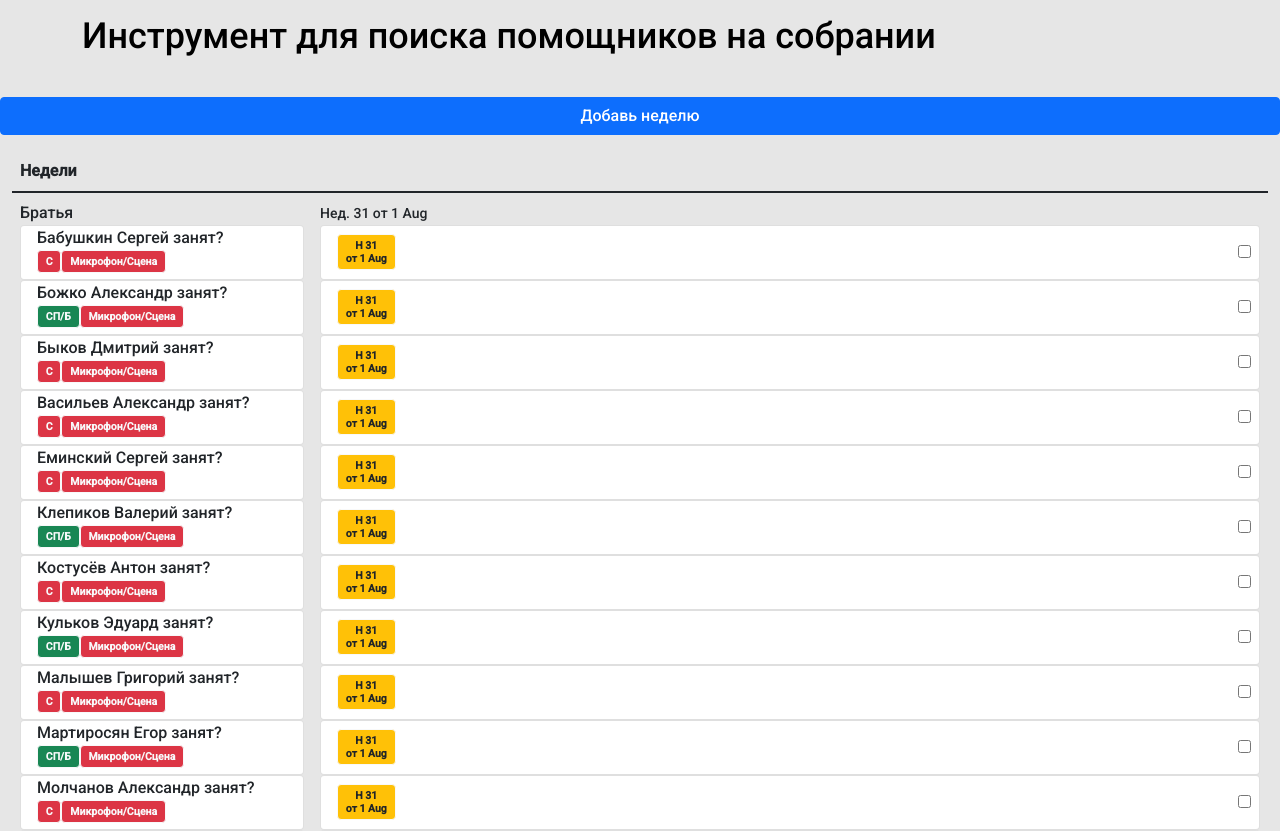
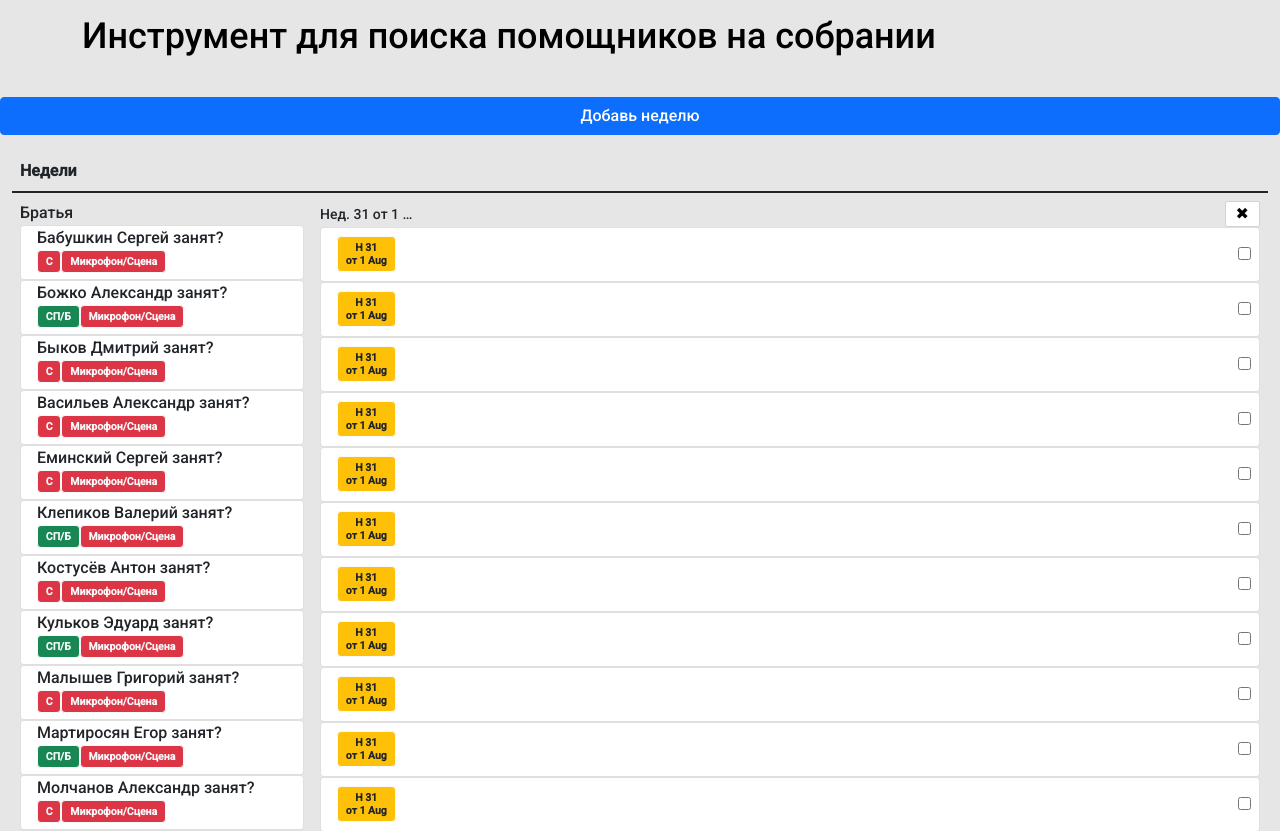
Before and after one commit to ErikEgl/sorting-with-table-react, a React (Create React App) app: page / in a window 1280 px wide. Both pictures are taken after a click on the button "Добавь неделю". Built offline with nearby package versions, Linux system fonts and the light colour scheme.

Commit message:
delete functionality

```diff
--- a/src/components/Cards/CheckboxCard/CheckboxCard.scss
+++ b/src/components/Cards/CheckboxCard/CheckboxCard.scss
@@ -23,4 +23,17 @@
   width: 100px;
   overflow: hidden;
   text-overflow: ellipsis;
+  & + button {
+    padding: 0 10px;
+    border: 0;
+    display: flex;
+    justify-content: center;
+    align-items: center;
+    background-color: white;
+    border-radius: $secondary-border-radius;
+    border: 1px solid lightgray;
+    &:hover {
+      background-color: darkgray;
+  }
+  }
 }
--- a/src/components/Cards/index.js
+++ b/src/components/Cards/index.js
@@ -16,21 +16,29 @@ function CheckboxCards(props) {
     );
   });
   const [chooseTable, setChooseTable] = React.useState(false);
+  const [deleteTable, setDeleteTable] = React.useState(false);
   function handleClick () {
     setChooseTable(prevState => !prevState)
   }
+  function handleDelete () {
+    setDeleteTable(prevState => !prevState)
+  }
   const styles = {
-    outline: chooseTable ? "2px solid green" : "none"
+    outline: chooseTable ? "2px solid green" : "none",
+    display: deleteTable ? "none" : ""
   }
   return (
     <>
       <td onClick={handleClick} style={styles} className="mw-140">
+        <div className="d-flex justify-content-between align-items-center gap-2">
           <small className="date-title">
             Нед. <time>{props.weeksCounter}</time> от{" "}
             <time>
               {props.mondayCounter} {props.monthCounter}
             </time>
           </small>
+          <button onClick={handleDelete}>&#10006;</button>
+        </div>
         {cardItem}
       </td>
     </>
--- a/src/index.css
+++ b/src/index.css
@@ -58,6 +58,19 @@ p {
   overflow: hidden;
   text-overflow: ellipsis;
 }
+.date-title + button {
+  padding: 0 10px;
+  border: 0;
+  display: flex;
+  justify-content: center;
+  align-items: center;
+  background-color: white;
+  border-radius: 2px;
+  border: 1px solid lightgray;
+}
+.date-title + button:hover {
+  background-color: darkgray;
+}
 
 .cards {
   padding: 20px 0;
```
Also changed, not shown: 1 other file (tests, documents, lock files or other folders). Lines whose indentation alone changed are shown as unchanged.
